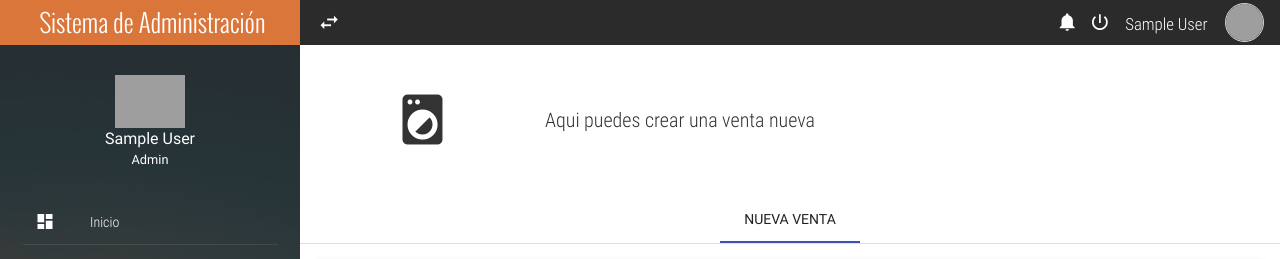
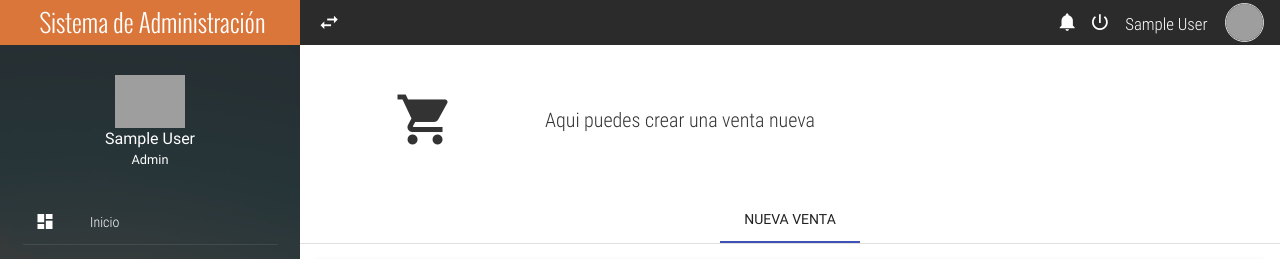
Before and after one commit to 2plotechnologies/fabrica-marie-sis, a PHP site: page /new_sale.php in a window 1280 px wide. Shown: the top 259 px of the page. Run offline with PHP 8.4, Linux system fonts and the light colour scheme; the visitor is signed in with stand-in values (Sample User, id 1); data that the repository does not hold is empty; some libraries are stand-ins or nearby versions; some web fonts are replaced; grey boxes are pictures that could not be loaded.

Commit message:
Cambiat icono

```diff
--- a/new_sale.php
+++ b/new_sale.php
@@ -5,7 +5,7 @@
 <head>
 	<meta charset="UTF-8">
 	<meta name="viewport" content="width=device-width, initial-scale=1">
-	<title>Products</title>
+	<title>Nueva Venta</title>
 	<link rel="stylesheet" href="css/normalize.css">
 	<link rel="stylesheet" href="css/sweetalert2.css">
 	<link rel="stylesheet" href="css/material.min.css">
@@ -30,7 +30,7 @@
 		<?php include('menus/menu_navbar.php'); ?>
 		<section class="full-width header-well">
 			<div class="full-width header-well-icon">
-				<i class="zmdi zmdi-washing-machine"></i>
+            <i class="zmdi zmdi-shopping-cart"></i>
 			</div>
 			<div class="full-width header-well-text">
 				<p class="text-condensedLight">
```
